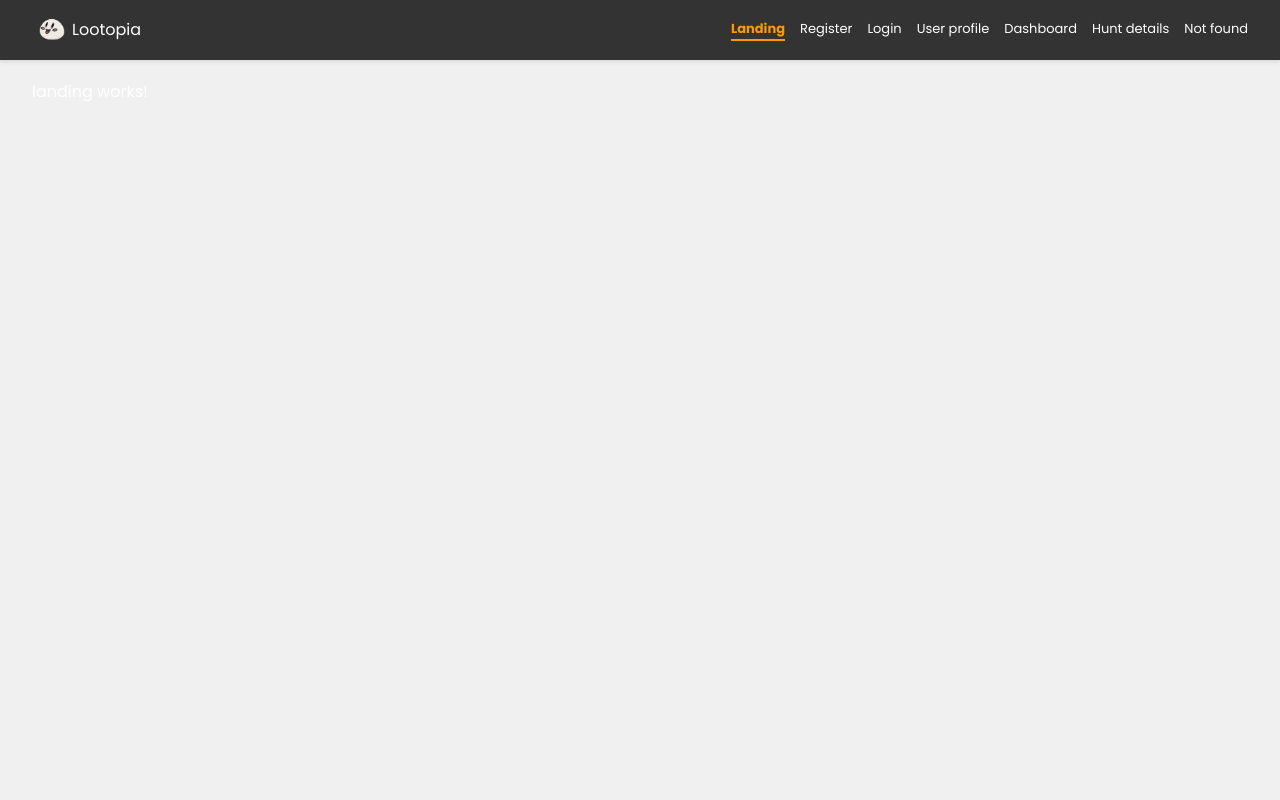
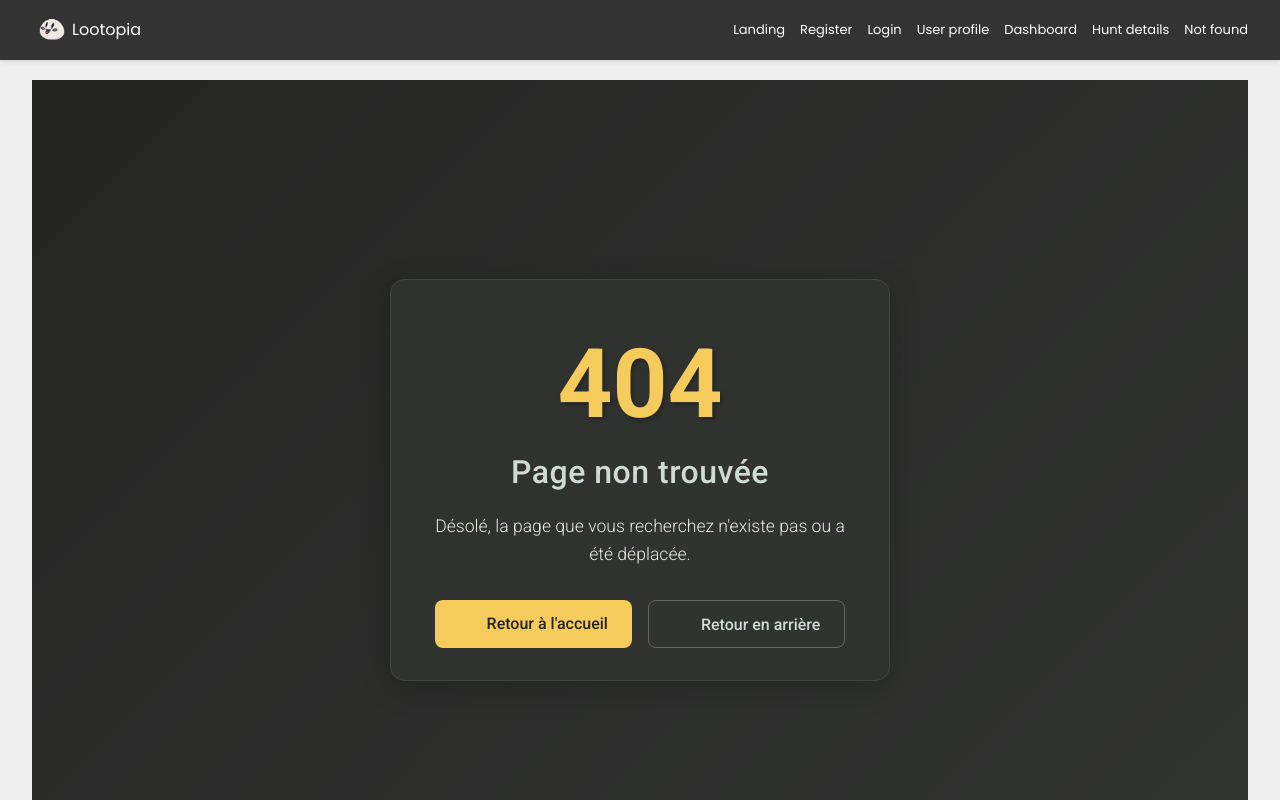
Before and after one commit to BriceNogue/Lootopia-front, an Angular app in the folder lootopia-front/: page /404 in a window 1280 px wide. Before the commit this address led to /landing. Shown: the top 800 px of the page. Built offline with nearby package versions, Linux system fonts and the light colour scheme.

Commit message:
feat: ajout de la page error 404 avec son design et son routing

```diff
--- a/lootopia-front/src/app/app.component.ts
+++ b/lootopia-front/src/app/app.component.ts
@@ -47,7 +47,7 @@ export class AppComponent {
   }
 
   ngOnInit() {
-    this.router.navigate(['/landing']);
+    // La redirection est maintenant gérée par les routes
   }
 
   ngOnDestroy() {
--- a/lootopia-front/src/app/app.routes.ts
+++ b/lootopia-front/src/app/app.routes.ts
@@ -3,18 +3,22 @@ import { LandingComponent } from './pages/landing/landing.component';
 import { DashboardComponent } from './pages/dashboard/dashboard.component';
 import { RegisterComponent } from './pages/register/register.component';
 import { LoginComponent } from './pages/login/login.component';
-import { NotfoundComponent } from './pages/notfound/notfound.component';
 import { HuntDetailsComponent } from './pages/hunt-details/hunt-details.component';
 import { UserProfilComponent } from './pages/user-profil/user-profil.component';
 import { ForgotPasswordComponent } from './pages/forgot-password/forgot-password.component';
+import { NotFoundComponent } from './pages/not-found/not-found.component';
 
 export const routes: Routes = [
+    {
+        path: '404',
+        component: NotFoundComponent
+    },
     {
         path: 'landing',
         component: LandingComponent,
         data: {
             title: 'Landing',
-            breadcrumb: 'Landing' // Pour le fil d'Ariane
+            breadcrumb: 'Landing'
         }
     },
     {
@@ -42,17 +46,12 @@ export const routes: Routes = [
         component: HuntDetailsComponent
     },
     {
-        path: 'not-found',
-        component: NotfoundComponent
-    },
-    {
         path: '',
         redirectTo: 'landing',
         pathMatch: 'full'
     },
     {
         path: '**',
-        redirectTo: 'not-found',
-        pathMatch: 'full'
+        component: NotFoundComponent
     }
 ];
--- /dev/null
+++ b/lootopia-front/src/app/pages/not-found/not-found.component.html
@@ -0,0 +1,20 @@
+<div class="not-found-container">
+  <div class="not-found-content">
+    <div class="error-icon">
+      <i data-feather="alert-circle"></i>
+    </div>
+    <h1>404</h1>
+    <h2>Page non trouvée</h2>
+    <p>Désolé, la page que vous recherchez n'existe pas ou a été déplacée.</p>
+    <div class="actions">
+      <a routerLink="/" class="home-button">
+        <i data-feather="home"></i>
+        Retour à l'accueil
+      </a>
+      <button class="back-button" (click)="goBack()">
+        <i data-feather="arrow-left"></i>
+        Retour en arrière
+      </button>
+    </div>
+  </div>
+</div>
--- /dev/null
+++ b/lootopia-front/src/app/pages/not-found/not-found.component.scss
@@ -0,0 +1,143 @@
+@import url('https://fonts.googleapis.com/css2?family=Roboto:wght@300;400;500;700&display=swap');
+
+// Variables de couleurs
+$primary-color: #F5CB5C; // Jaune
+$secondary-color: #E8EDDF; // Vert clair
+$background-color: #242423; // Gris foncé
+$text-color: #CFDBD5; // Gris clair
+$dark-gray: #333533; // Gris moyen
+
+// Styles du conteneur principal
+.not-found-container {
+  min-height: 100vh;
+  display: flex;
+  justify-content: center;
+  align-items: center;
+  background: linear-gradient(135deg, $background-color 0%, $dark-gray 100%);
+  padding: 1rem;
+  font-family: 'Roboto', sans-serif;
+}
+
+// Styles du contenu
+.not-found-content {
+  text-align: center;
+  padding: 2rem;
+  background: rgba($dark-gray, 0.8);
+  border-radius: 15px;
+  box-shadow: 0 8px 32px rgba(0, 0, 0, 0.2);
+  border: 1px solid rgba($text-color, 0.1);
+  max-width: 500px;
+  width: 100%;
+
+  @media (max-width: 576px) {
+    padding: 1.5rem;
+  }
+}
+
+// Styles de l'icône d'erreur
+.error-icon {
+  margin-bottom: 1.5rem;
+
+  i {
+    width: 64px;
+    height: 64px;
+    color: $primary-color;
+    stroke-width: 2;
+  }
+}
+
+// Styles du titre
+h1 {
+  font-size: 6rem;
+  font-weight: 700;
+  color: $primary-color;
+  margin: 0;
+  line-height: 1;
+  text-shadow: 2px 2px 4px rgba(0, 0, 0, 0.3);
+
+  @media (max-width: 576px) {
+    font-size: 4rem;
+  }
+}
+
+h2 {
+  font-size: 2rem;
+  font-weight: 500;
+  color: $text-color;
+  margin: 1rem 0;
+  letter-spacing: 0.5px;
+
+  @media (max-width: 576px) {
+    font-size: 1.5rem;
+  }
+}
+
+// Styles du paragraphe
+p {
+  color: $secondary-color;
+  font-size: 1.1rem;
+  margin-bottom: 2rem;
+  line-height: 1.6;
+  font-weight: 300;
+
+  @media (max-width: 576px) {
+    font-size: 1rem;
+  }
+}
+
+// Styles des boutons
+.actions {
+  display: flex;
+  gap: 1rem;
+  justify-content: center;
+  flex-wrap: wrap;
+
+  @media (max-width: 576px) {
+    flex-direction: column;
+  }
+}
+
+.home-button, .back-button {
+  display: inline-flex;
+  align-items: center;
+  gap: 0.5rem;
+  padding: 0.75rem 1.5rem;
+  border-radius: 8px;
+  font-size: 1rem;
+  font-weight: 500;
+  text-decoration: none;
+  transition: all 0.3s ease;
+  cursor: pointer;
+  border: none;
+  font-family: 'Roboto', sans-serif;
+
+  i {
+    width: 20px;
+    height: 20px;
+    stroke-width: 2;
+  }
+
+  @media (max-width: 576px) {
+    width: 100%;
+    justify-content: center;
+  }
+}
+
+.home-button {
+  background: $primary-color;
+  color: $background-color;
+
+  &:hover {
+    background: rgba($primary-color, 0.8);
+  }
+}
+
+.back-button {
+  background: transparent;
+  color: $text-color;
+  border: 1px solid rgba($text-color, 0.3);
+
+  &:hover {
+    background: rgba($text-color, 0.1);
+  }
+}
--- /dev/null
+++ b/lootopia-front/src/app/pages/not-found/not-found.component.ts
@@ -0,0 +1,19 @@
+import { Component } from '@angular/core';
+import { CommonModule } from '@angular/common';
+import { RouterModule } from '@angular/router';
+import { Location } from '@angular/common';
+
+@Component({
+  selector: 'app-not-found',
+  standalone: true,
+  imports: [CommonModule, RouterModule],
+  templateUrl: './not-found.component.html',
+  styleUrls: ['./not-found.component.scss']
+})
+export class NotFoundComponent {
+  constructor(private location: Location) {}
+
+  goBack(): void {
+    this.location.back();
+  }
+}
```
